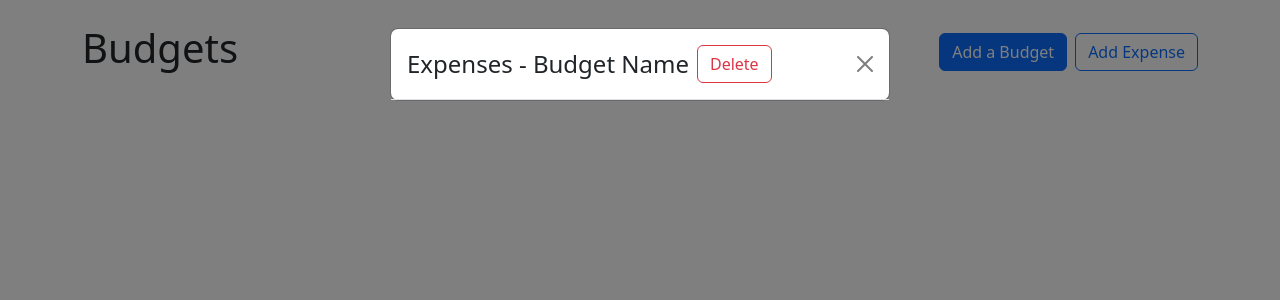
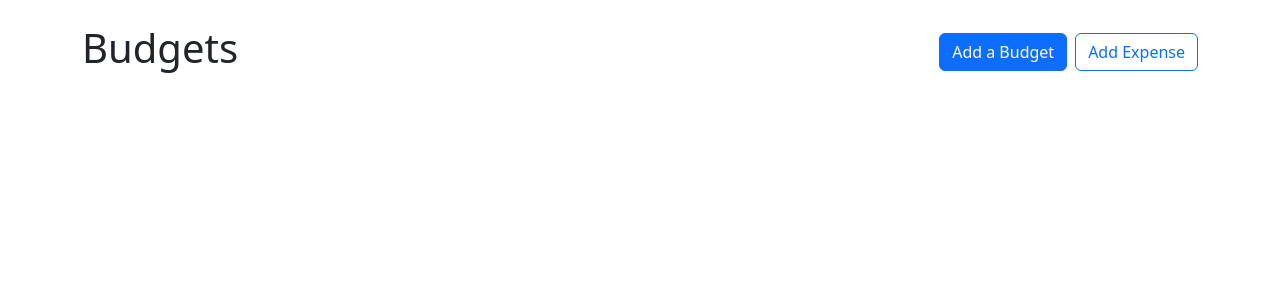
Before and after one commit to vitorolopes/React-Budget-App, a React (Create React App) app: page / in a window 1280 px wide. Shown: the top 300 px of the page. Built offline with nearby package versions, Linux system fonts and the light colour scheme.

Commit message:
<ViewExpensesModal>.Show/Hide

```diff
--- a/src/App.js
+++ b/src/App.js
@@ -6,7 +6,7 @@ import BudgetCard from "./components/BudgetCard";
 import TotalBudgetCard from './components/TotalBudgetCard';
 import UncategorizedBudgetCard from './components/UncategorizedBudgetCard';
 import ViewExpensesModal from './components/ViewExpensesModal';
-import { useBudgetsContext } from "./context/BudgetsContextProvider";
+import { UNCATEGORIZED_BUDGET_ID, useBudgetsContext } from "./context/BudgetsContextProvider";
 
 
 function App() {
@@ -18,6 +18,8 @@ function App() {
   // When I open the Add Expense Modal from the a Budget Card
   // I want the default option for the budget select to be that budget
   const [addExpenseModalBudgetId, setAddExpenseModalBudgetId] = useState()
+
+  const [viewExpensesModalBudgetId, setViewExpensesModalBudgetId] = useState()
 
   const {budgets, getBudgetExpenses} = useBudgetsContext();
 
@@ -69,11 +71,19 @@ function App() {
                   amount={amount}
                   max={budget.max}
                   onAddExpenseClick={()=>openAddExpenseModal(budget.id)}
+
+                  onViewExpensesClick={()=>setViewExpensesModalBudgetId(budget.id)}
+
                 />
+
               )
           })}
 
-          <UncategorizedBudgetCard onAddExpenseClick={openAddExpenseModal}/>
+          <UncategorizedBudgetCard onAddExpenseClick={openAddExpenseModal}
+
+                                   onViewExpensesClick={()=>setViewExpensesModalBudgetId(UNCATEGORIZED_BUDGET_ID)}
+
+          />
 
           <TotalBudgetCard/>
         </div>
@@ -88,8 +98,9 @@ function App() {
                        defaultBudgetId={addExpenseModalBudgetId}
       />
       <ViewExpensesModal
-          budgetId={"tempFakeId"}
-          handleClose={()=>console.log("close test")}
+          budgetId={viewExpensesModalBudgetId}
+          //! here we set up the state variable viewExpensesModalBudgetId to its initial value(undefined)
+          handleClose={()=>setViewExpensesModalBudgetId()}
       />
 
     </>
--- a/src/components/BudgetCard.js
+++ b/src/components/BudgetCard.js
@@ -9,7 +9,8 @@ const getProgressBarVariant = (amount,max) => {
   return "danger"
 }
 
-const BudgetCard = ({name,amount, max, gray, onAddExpenseClick, hideButtons}) => {
+const BudgetCard = ({name,amount, max, gray, onAddExpenseClick,
+                     hideButtons, onViewExpensesClick}) => {
 
   const classNames=[]
 
@@ -56,7 +57,9 @@ const BudgetCard = ({name,amount, max, gray, onAddExpenseClick, hideButtons}) =>
                               Add Expense
                             </Button>
 
-                            <Button variant='outline-secondary'>
+                            <Button variant='outline-secondary'
+                                    onClick={onViewExpensesClick}
+                            >
                               View Expenses
                             </Button>
                         </Stack>
--- a/src/components/ViewExpensesModal.js
+++ b/src/components/ViewExpensesModal.js
@@ -1,23 +1,41 @@
 import React from 'react';
 import { Modal, Stack, Button } from 'react-bootstrap';
-
+import { UNCATEGORIZED_BUDGET_ID, useBudgetsContext } from '../context/BudgetsContextProvider';
 
 
 const ViewExpensesModal = ({budgetId, handleClose}) => {
+
+  const {budgets} = useBudgetsContext();
+
+  const budget =
+      budgetId === UNCATEGORIZED_BUDGET_ID
+      ?
+        {name: "Uncategorized", id: UNCATEGORIZED_BUDGET_ID}
+      :
+        budgets.find(budget=> budget.id === budgetId)
+
   return (
-    <Modal show={true} onHide={handleClose}>
+    //! If I used !== this Modal would show on load
+    // console.log(undefined !== null) --> true
+    // console.log(undefined != null) --> false
+    // So, at the beggining, when budgetId is undefined,
+    // budgetId != null returns false and the modal is not shown
+    <Modal show={budgetId != null} onHide={handleClose}>
 
       <Modal.Header closeButton>
         <Modal.Title>
           <Stack direction='horizontal' gap="2">
-
-            <div>Expenses - Budget Name</div>
-            <Button
-              variant="outline-danger"
-            >
-               Delete
-            </Button>
-
+{/* //! I am going to put a question mark here to make sure if our budget is defined.
+    //! we are going to get the name, otherwise, if name is not defined, we can ignore it*/}
+            <div>Expenses - {budget?.name}</div>
+{/* //! We do not want the Uncategorized budget to have a delete button, so ... */}
+            { budgetId !== UNCATEGORIZED_BUDGET_ID &&
+                  (  <Button
+                      variant="outline-danger"
+                    >
+                      Delete
+                    </Button>)
+            }
           </Stack>
         </Modal.Title>
 
```
